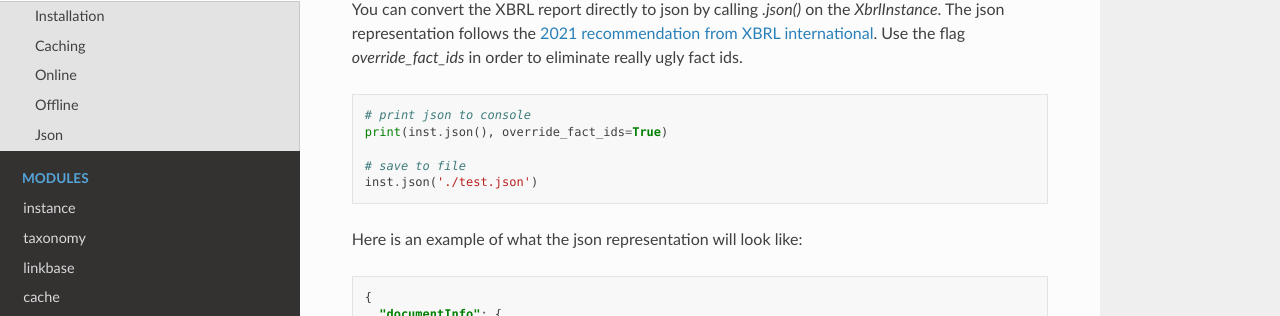
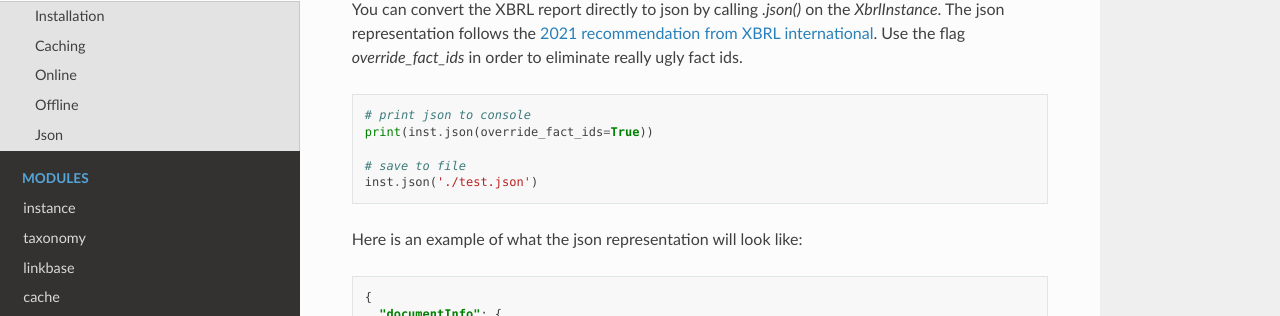
Before and after one commit to manusimidt/py-xbrl, a Sphinx documentation site: the page built from docs/usage.rst, in a window 1280 px wide and 900 px high, scrolled down 1663 px. Shown: the part 135-451 px from the top of the window. Built offline with Sphinx 7.4.7 and the Read the Docs theme 2.0.0, drawn with Linux system fonts in a browser that asks for light colours.

```diff
--- a/docs/usage.rst
+++ b/docs/usage.rst
@@ -100,7 +100,7 @@ Use the flag `override_fact_ids` in order to eliminate really ugly fact ids.
 .. code-block:: python
 
    # print json to console
-   print(inst.json(), override_fact_ids=True)
+   print(inst.json(override_fact_ids=True))
 
    # save to file
    inst.json('./test.json')
```
